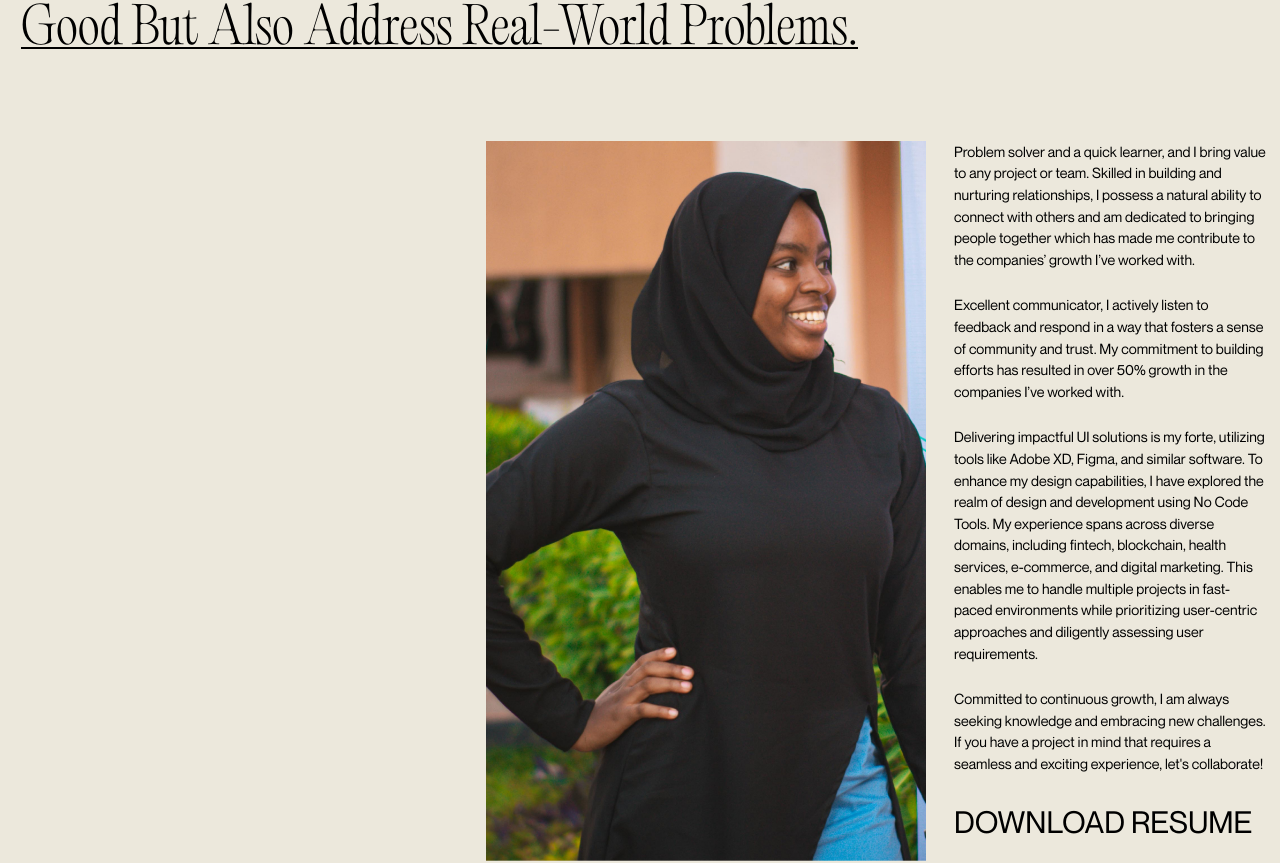
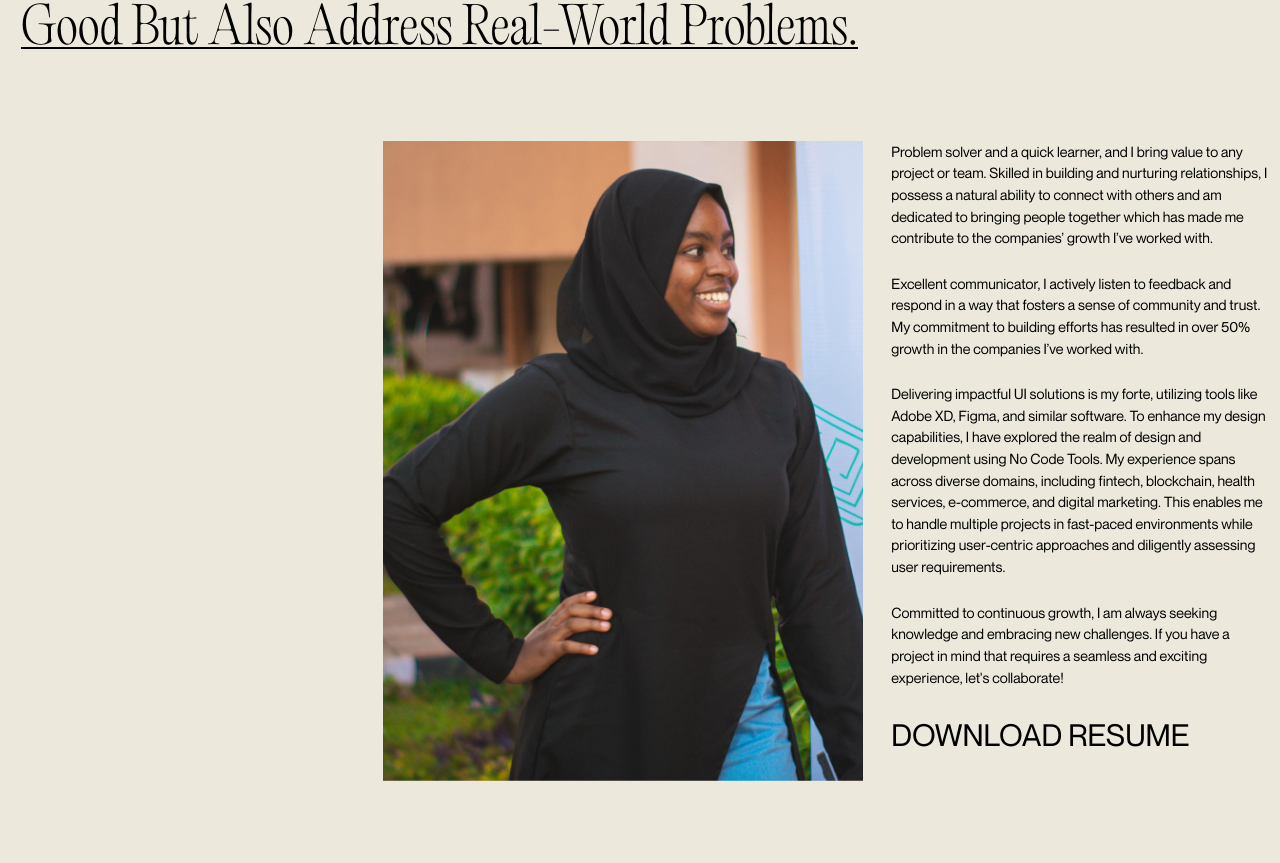
Before and after one commit to Sobur440/pheeqoh, a Next.js app: page /about in a window 1280 px wide. Shown: the part 1566-2429 px from the top of the page. Built offline with nearby package versions, Linux system fonts and the light colour scheme.

Commit message:
fixed some more issues

```diff
--- a/src/app/about/page.jsx
+++ b/src/app/about/page.jsx
@@ -99,15 +99,11 @@ const About = () => {
           </div>
         </div>
 
-        <div className="flex flex-col lg:flex-row lg:justify-end gap-2 lg:gap-7 mt-[4rem] w-full lg:h-[90vh] mx-auto px-3">
-          <div className="flex lg:w-[35%] lg:h-full">
-            <img
-              src="/images/resumepheeqoh.png"
-              alt="taofeeqoh image"
-              className="w-full lg:w-full object-cover"
-            />
-          </div>
-          <div className="w-full lg:w-[30%] xl:w-[25%]">
+        <div className="flex flex-col lg:flex-row lg:justify-end gap-2 lg:gap-7 mt-[4rem] w-full h-[65rem] md:h-[85rem] lg:h-[40rem] mx-auto px-3">
+          <div
+            className={`${styles.aboutImg} w-full lg:w-[30rem] h-full`}
+          ></div>
+          <div className="w-full lg:w-[40%] xl:w-[30%] 2xl:w-[25%] 3xl:w-[20%]">
             <div className="w-full lg:w-full flex flex-col gap-[1.5rem] text-[.9rem]">
               <p className="max-w-full">
                 Problem solver and a quick learner, and I bring value to any
--- a/src/app/shared.module.css
+++ b/src/app/shared.module.css
@@ -119,6 +119,12 @@
   }
 }
 
+.aboutImg {
+  background: url("/images/resumepheeqoh.png");
+  background-size: cover;
+  background-position: center;
+}
+
 .idle {
   background: url("/images/speaking.png");
   background-position: center;
--- a/src/components/ReachOut.jsx
+++ b/src/components/ReachOut.jsx
@@ -5,17 +5,17 @@ import Link from "next/link";
 const ReachOut = () => {
   return (
     <>
-      <section className="mt-[4rem]  font-ppEiko w-full text-[8vw] md:text-[7vw] lg:w-[85%] pl-[2rem] pr-[1.5rem] md:pr-0 flex flex-col">
+      <section className="mt-[4rem] font-ppEiko w-full text-[8vw] md:text-[7vw] lg:w-[85%] pl-[2rem] pr-[1.5rem] md:pr-0 flex flex-col">
         <div
-          className={`${styles.reachOut} relative w-[93%] lg:flex justify-end lg:justify-between hidden`}
+          className={`${styles.reachOut} relative w-[93%] lg:flex justify-end lg:justify-between hidden `}
         >
-          <p className="font-neueMontreal max-w-[20rem] text-[.9rem] self-start xl:text-justify">
+          <p className="font-neueMontreal max-w-[23rem] text-[1rem] lg:text-[.8rem] xl:text-[1rem] xl:text-justify">
             👋 I&apos;m actively looking for opportunities in product Design (UI
             UX). I am open to working in roles that are remote, full time or
             contract-based. Kindly reach out to me if you are building something
             exciting.
           </p>
-          <p>AVAILABLE</p>
+          <p className="text-[8.5vw]">AVAILABLE</p>
         </div>
         <p className="lg:hidden text-[2.5vw] font-neueMontreal max-w-[70%] md:max-w-[33rem] mb-[2rem]">
           👋 I&apos;m actively looking for opportunities in product Design (UI
--- a/tailwind.config.js
+++ b/tailwind.config.js
@@ -12,6 +12,9 @@ module.exports = {
         "gradient-conic":
           "conic-gradient(from 180deg at 50% 50%, var(--tw-gradient-stops))",
       },
+      screens: {
+        "3xl": "1900px",
+      },
       fontFamily: {
         neueMachina: ["neueMachina", "sans-serif"],
         neueMontreal: ["neueMontreal", "sans-serif"],
```
